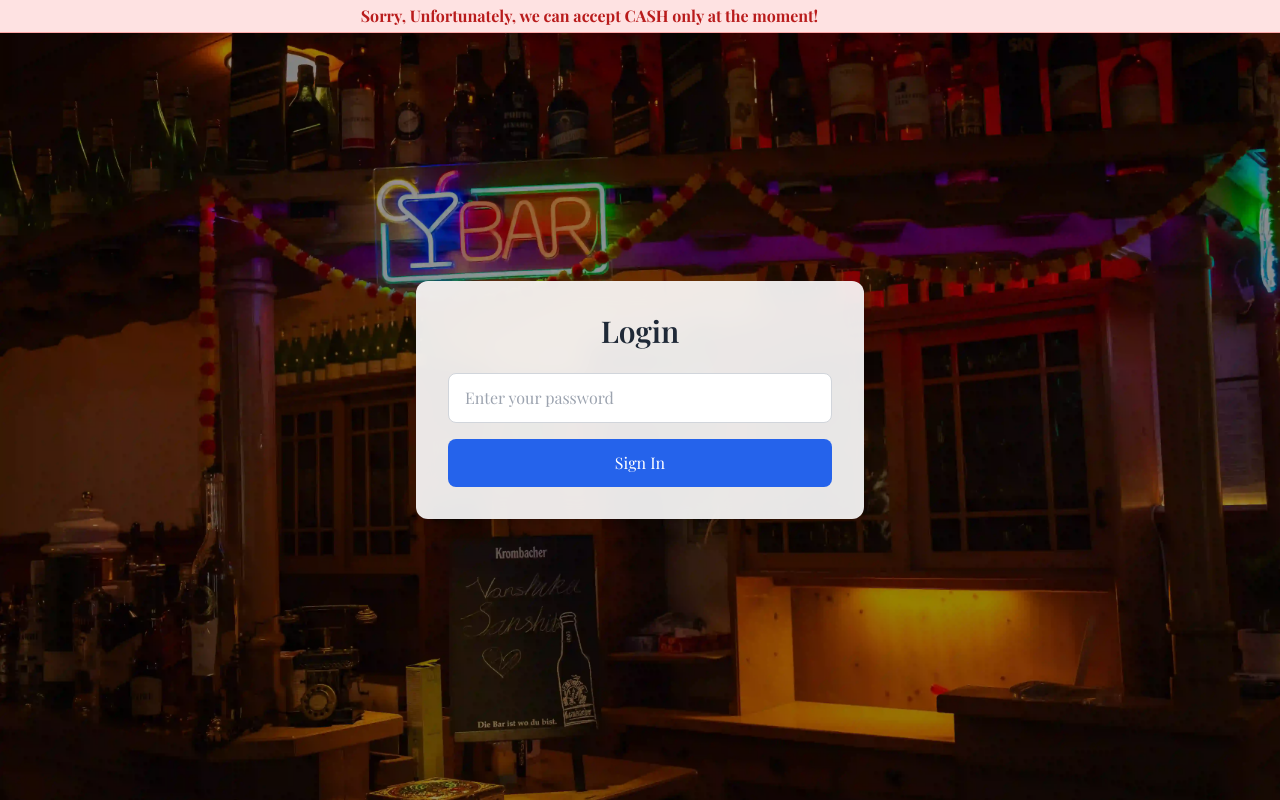
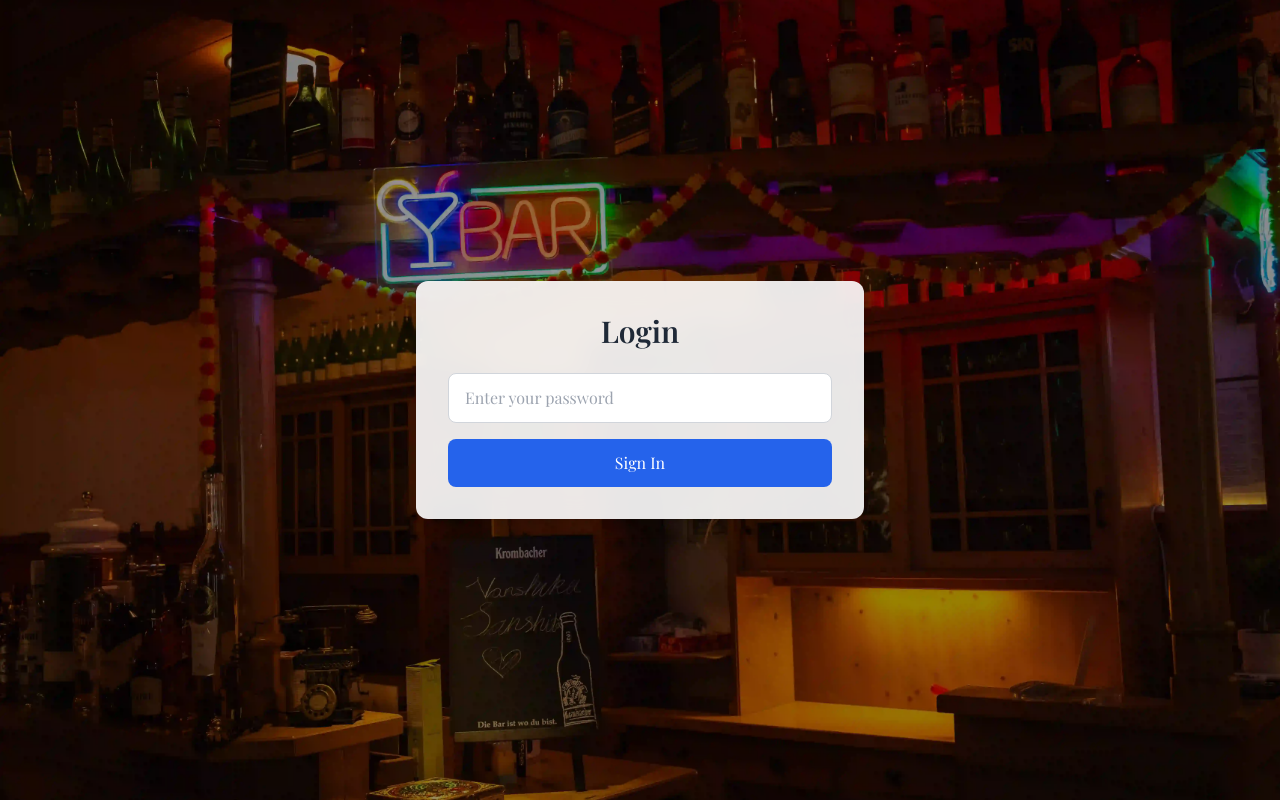
Before and after one commit to Karad-Deepak/aarappar, a Next.js app: page /login in a window 1280 px wide. Built offline with nearby package versions, Linux system fonts and the light colour scheme.

Commit message:
runner removed from admin

```diff
--- a/app/admin/layout.jsx
+++ b/app/admin/layout.jsx
@@ -24,11 +24,11 @@ export default function AdminLayout({ children }) {
     }`;
 
   return (
-    <div className="min-h-screen bg-black text-white">
+    <div className="min-h-screen bg-black text-white ">
       <header className="bg-black shadow-md">
-        <div className="max-w-7xl mx-auto px-6 sm:px-8 lg:px-12 flex items-center justify-between h-16">
+        <div className="max-w-7xl  mx-auto px-6 sm:px-8 lg:px-12 flex items-center justify-between h-16 ">
           {/* Logo / Branding */}
-          <div className="flex-shrink-0">
+          <div className="flex-shrink-0 ">
             <Link href="/admin">
               <span className="text-2xl font-bold text-normalbg">
                 Admin Dashboard
--- a/app/layout.js
+++ b/app/layout.js
@@ -1,7 +1,7 @@
 import { Raleway } from "next/font/google";
 import "./globals.css";
 import { CartProvider } from "@/app/components/CartContext";
-import RunnerBanner from "./components/RunnerBanner";
+
 const raleway = Raleway({
   variable: "--font-raleway",
   subsets: ["latin"],
@@ -33,10 +33,7 @@ export default function RootLayout({ children }) {
         <meta name="robots" content="index, follow"></meta>
       </head>
       <body className={`${raleway.variable} antialiased`}>
-        <CartProvider>
-          <RunnerBanner />
-          {children}
-        </CartProvider>
+        <CartProvider>{children}</CartProvider>
       </body>
     </html>
   );
--- a/app/menu/page.jsx
+++ b/app/menu/page.jsx
@@ -6,12 +6,14 @@ import MenuDisplay from "../components/MenuDisplay";
 import CartBottomBar from "../components/CartBottomBar";
 
 import DrinksMenu from "../components/DrinksMenu";
+import RunnerBanner from "../components/RunnerBanner";
 
 async function page() {
   const menudata = await fetchMenuItems();
   return (
     <>
       <header className="">
+        <RunnerBanner />
         <Nav />
       </header>
       <main className="bg-white">
--- a/app/page.js
+++ b/app/page.js
@@ -8,6 +8,7 @@ import Footer from "./components/Footer";
 import CateringSection from "./components/CateringSection";
 import CustomerFeedback from "./components/CustomerFeedback";
 import PopupModal from "./components/PopupModal";
+import RunnerBanner from "./components/RunnerBanner";
 
 import { fetchPopupSettings } from "@/app/_lib/actions"; // Adjust path as needed
 import GalleryCarousel from "./components/Gallery";
@@ -21,6 +22,7 @@ export default async function Page() {
       {/* Render the popup if it is active */}
       {popup && popup.active && <PopupModal content={popup.content} />}
       <header className="w-full lg:h-[90vh]  px-2 py-1 md:px-16 md:py-5">
+        <RunnerBanner />
         <Nav />
         <Hero />
       </header>
--- a/app/pickup/page.jsx
+++ b/app/pickup/page.jsx
@@ -6,6 +6,7 @@ import { useRouter } from "next/navigation";
 import { createPickupOrder } from "@/app/_lib/actions";
 import { motion } from "framer-motion";
 import Nav from "../components/Nav";
+import RunnerBanner from "../components/RunnerBanner";
 
 export default function PickupPage() {
   const { cart, clearCart } = useCart();
@@ -112,6 +113,7 @@ export default function PickupPage() {
 
   return (
     <>
+      <RunnerBanner />
       <Nav />
       <motion.div
         className="container mt-8 lg:mt-12 mx-auto px-4 py-8 bg-lightbg min-h-screen flex flex-col items-center"
--- a/app/reservation/page.jsx
+++ b/app/reservation/page.jsx
@@ -4,11 +4,13 @@ import Nav from "@/app/components/Nav";
 import Footer from "../components/Footer";
 import ReserveTable from "../components/ReserveTable";
 import ConnectSection from "../components/ConnectSection";
+import RunnerBanner from "../components/RunnerBanner";
 
 function page() {
   return (
     <>
       <header className="">
+        <RunnerBanner />
         <Nav />
       </header>
       <main className="bg-lightbg mt-8 lg:mt-14">
```
